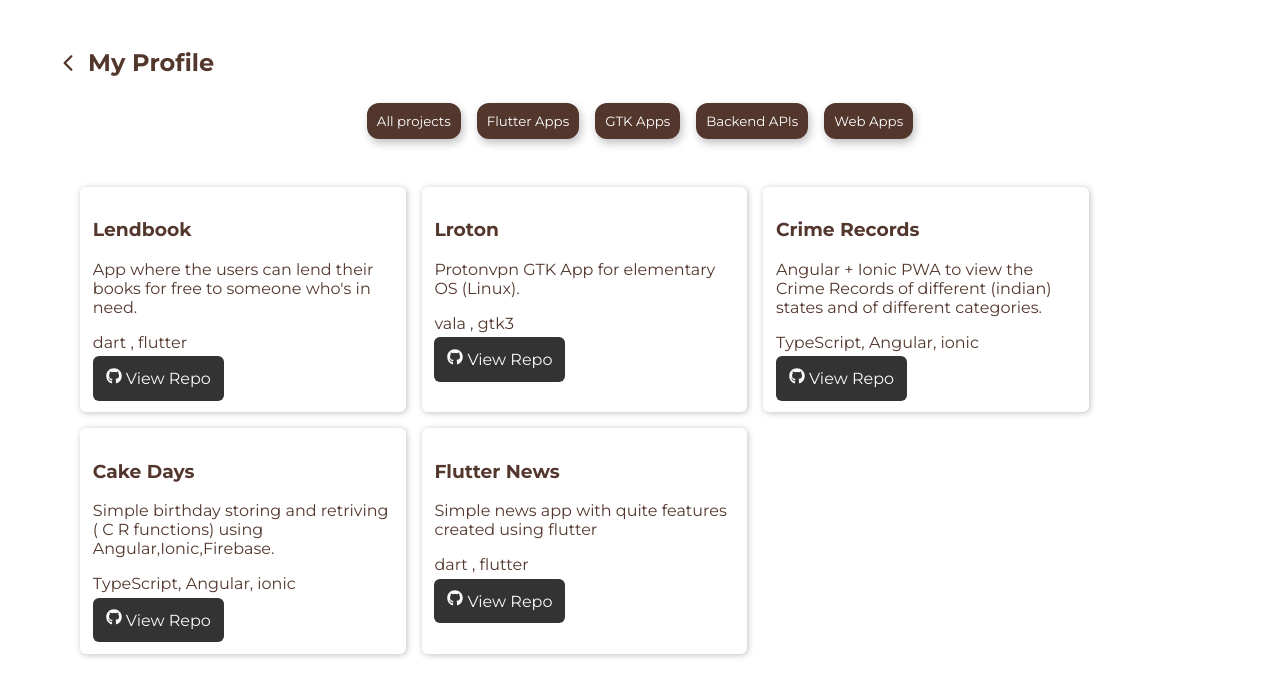
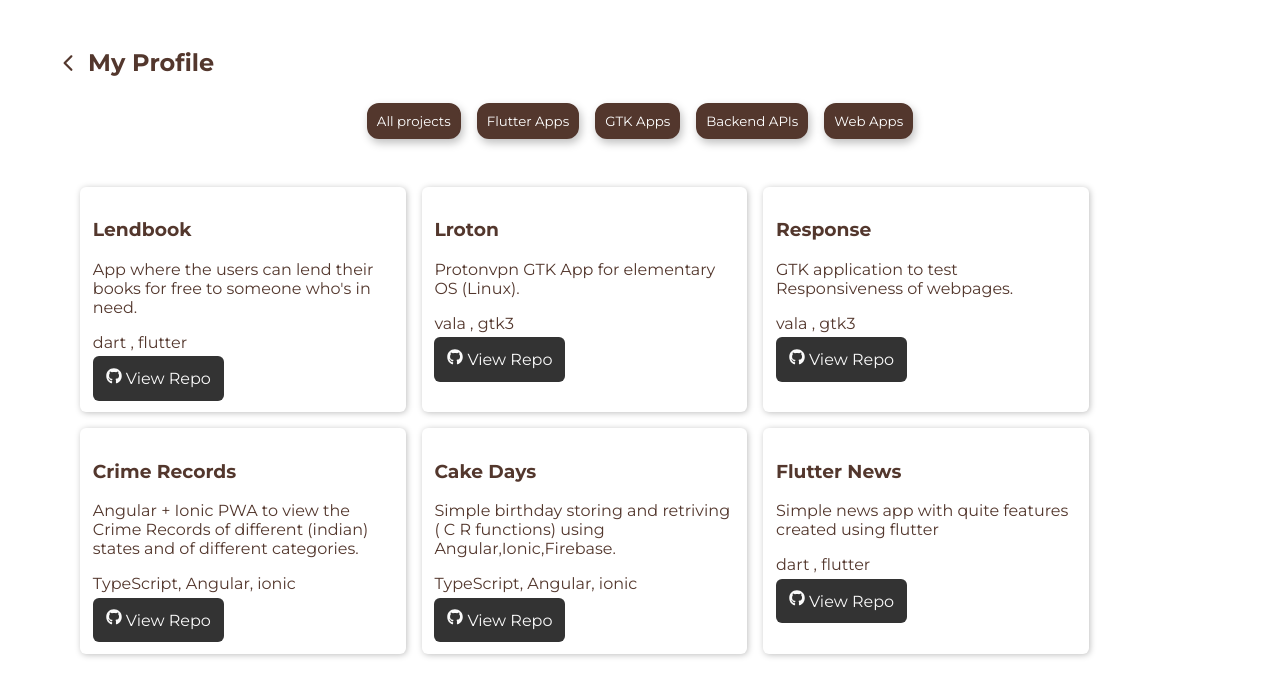
Before and after one commit to RajSolai/personal-portfolio, a Next.js app: page /projects in a window 1280 px wide. Shown: the top 696 px of the page. Built offline with nearby package versions, Linux system fonts and the light colour scheme.

Commit message:
added new project & new rule in makefile

```diff
--- a/data/projectsdata.js
+++ b/data/projectsdata.js
@@ -13,6 +13,13 @@ export let data = [
     projectdesc: "Protonvpn GTK App for elementary OS (Linux).",
     projectlang: "vala , gtk3",
     porjectlink: "https://github.com/RajSolai/lroton",
+  },
+  {
+    searchkey: "gtk",
+    projectname: "Response",
+    projectdesc: "GTK application to test Responsiveness of webpages.",
+    projectlang: "vala , gtk3",
+    porjectlink: "https://github.com/RajSolai/Response",
   },
   {
     searchkey: "fweb",
```
Also changed, not shown: 1 other file (tests, documents, lock files or other folders).
